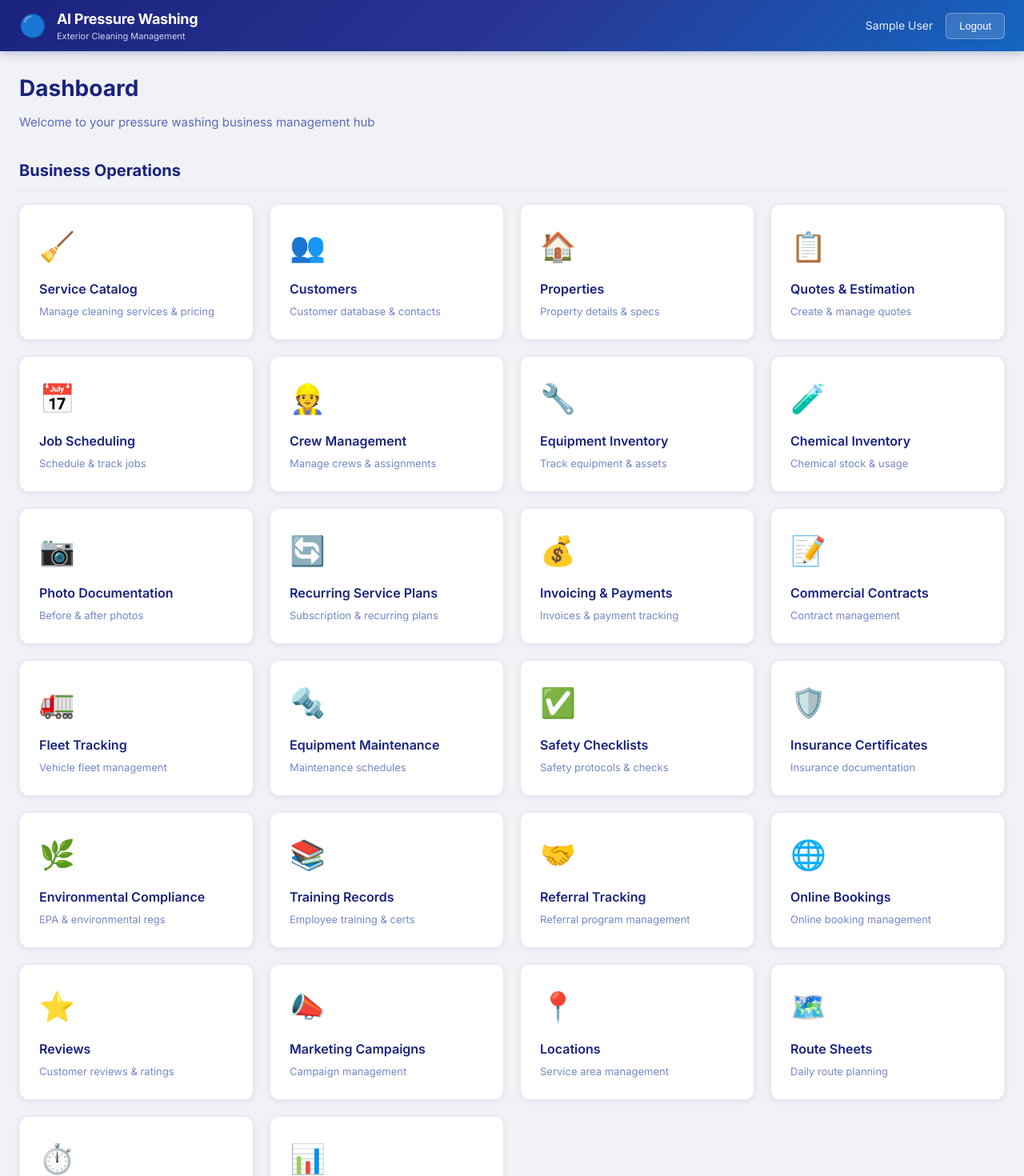
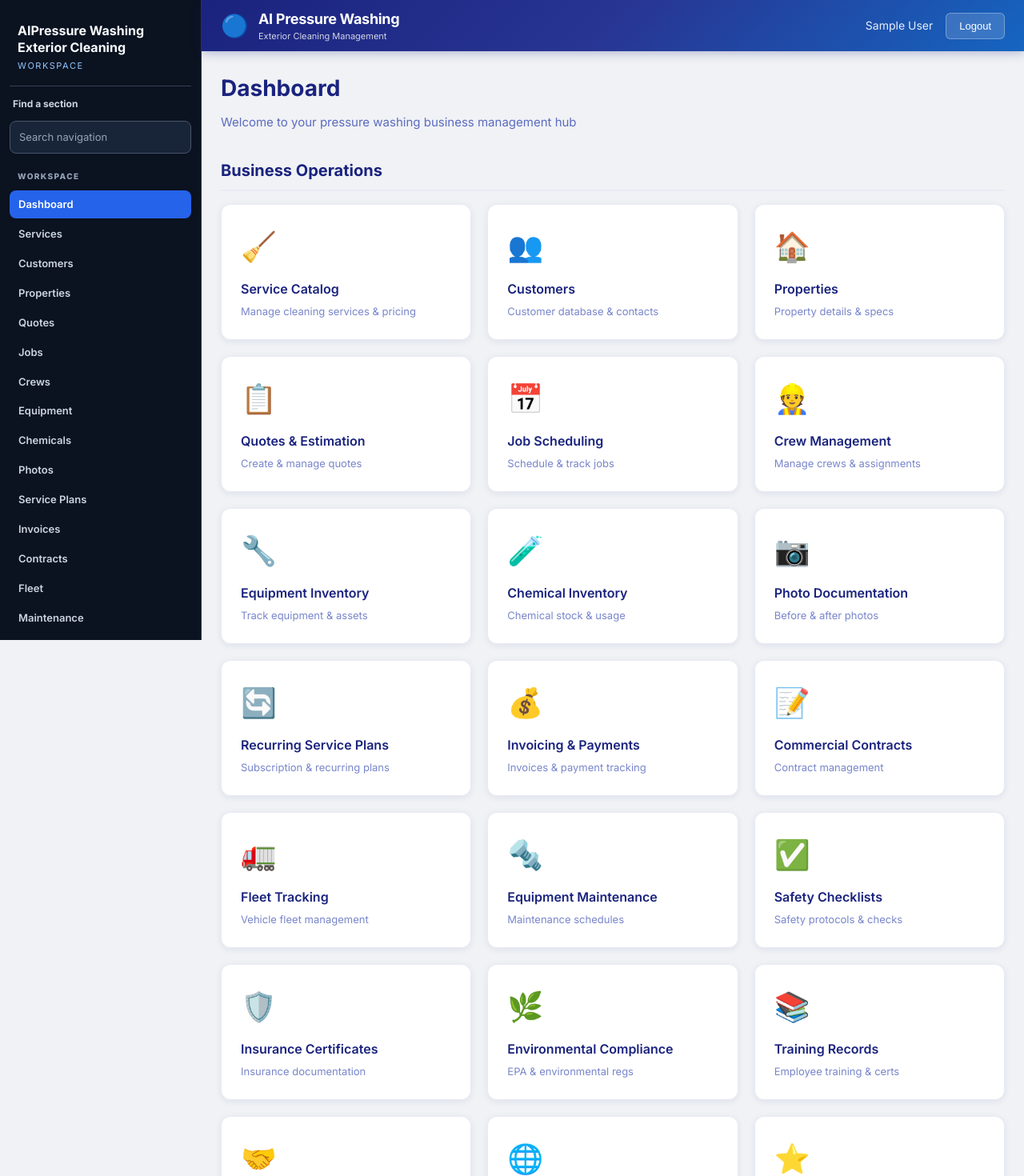
Before and after one commit to eakarsu/AIPressureWashingExteriorCleaning, a React (Create React App) app in the folder client/: page /dashboard in a window 1280 px wide. Shown: the top 1470 px of the page at 80% size. Built offline with nearby package versions, Linux system fonts and the light colour scheme; no server answers; sample sign-in values are in the browser's storage; the HTML template or start-up script is replaced by a standard one.

Commit message:
Add sidebar navigation to app workspace

```diff
--- a/client/src/App.js
+++ b/client/src/App.js
@@ -1,3 +1,4 @@
+import AppSidebar from './components/AppSidebar';
 import React, { createContext, useState, useContext, useEffect } from 'react';
 import { BrowserRouter as Router, Routes, Route, Navigate, Link, useNavigate } from 'react-router-dom';
 import Login from './pages/Login';
@@ -128,12 +129,13 @@ function Header() {
 
 function AppLayout({ children }) {
   return (
-    <>
-      <Header />
-      <main className="main-content">
-        {children}
-      </main>
-    </>
+    <div className="codex-nav-shell">
+      <AppSidebar />
+      <div className="codex-protected-main">
+        <Header />
+        <main className="main-content">{children}</main>
+      </div>
+    </div>
   );
 }
 
@@ -142,8 +144,8 @@ function App() {
     <AuthProvider>
       <Router>
         <Routes>
-        <Route path="/codex/custom-viz" element={<ProtectedRoute><CodexCustomVizFeature /></ProtectedRoute>} />
-        <Route path="/codex/operations" element={<ProtectedRoute><CodexOperationsFeature /></ProtectedRoute>} />
+        <Route path="/codex/custom-viz" element={<ProtectedRoute><AppLayout><CodexCustomVizFeature /></AppLayout></ProtectedRoute>} />
+        <Route path="/codex/operations" element={<ProtectedRoute><AppLayout><CodexOperationsFeature /></AppLayout></ProtectedRoute>} />
 
           <Route path="/login" element={<Login />} />
           <Route path="/dashboard" element={<ProtectedRoute><AppLayout><Dashboard /></AppLayout></ProtectedRoute>} />
--- /dev/null
+++ b/client/src/components/AppSidebar.css
@@ -0,0 +1,17 @@
+
+.codex-nav-shell{display:grid!important;grid-template-columns:252px minmax(0,1fr);grid-template-rows:auto minmax(0,1fr);min-height:100vh}
+.codex-nav-shell>.codex-side{grid-column:1;grid-row:1 / span 2}
+.codex-nav-shell>:not(.codex-side){grid-column:2;min-width:0}
+.codex-nav-shell .navbar-links,.codex-nav-shell .nav-links,.codex-nav-shell .navbar-nav{display:none!important}
+.codex-side{position:sticky;top:0;height:100vh;overflow:auto;padding:18px 12px;background:#0b1220;color:#f8fafc;border-right:1px solid #26364d;display:flex;flex-direction:column;gap:12px;z-index:12}
+.codex-side-brand{display:flex;flex-direction:column;gap:4px;padding:10px 10px 16px;border-bottom:1px solid #334155}
+.codex-side-brand strong{font-size:16px;line-height:1.3;overflow-wrap:anywhere}.codex-side-brand span{font-size:11px;text-transform:uppercase;letter-spacing:.14em;color:#93c5fd}
+.codex-side-search-label{font-size:12px;font-weight:700;color:#cbd5e1;padding:0 4px}
+.codex-side-search{width:100%;padding:9px 11px;border:1px solid #475569;border-radius:8px;background:#182438;color:#fff;font:inherit;font-size:13px}
+.codex-side-search::placeholder{color:#94a3b8}.codex-side-search:focus{outline:2px solid #60a5fa;outline-offset:1px}
+.codex-side-links{overflow:auto;min-height:0;padding-bottom:20px}.codex-side-group{display:flex;flex-direction:column;gap:2px;margin-bottom:14px}
+.codex-side-heading{font-size:10px;text-transform:uppercase;letter-spacing:.14em;color:#94a3b8;font-weight:800;padding:8px 10px}
+.codex-side-link{display:block;color:#cbd5e1!important;text-decoration:none!important;padding:9px 11px;border-radius:8px;font-size:13px;font-weight:600;line-height:1.3}
+.codex-side-link:hover,.codex-side-link:focus-visible{background:#1e293b;color:#fff!important}.codex-side-link.active{background:#2563eb;color:#fff!important}
+.codex-side-empty{color:#cbd5e1;font-size:13px;padding:8px 11px}
+@media(max-width:800px){.codex-nav-shell{grid-template-columns:minmax(0,1fr);grid-template-rows:auto auto minmax(0,1fr)}.codex-nav-shell>.codex-side{grid-column:1;grid-row:1;position:relative;height:auto;max-height:280px}.codex-nav-shell>:not(.codex-side){grid-column:1}}
--- /dev/null
+++ b/client/src/components/AppSidebar.jsx
@@ -0,0 +1,66 @@
+import React, { useState } from 'react';
+import { NavLink } from 'react-router-dom';
+import './AppSidebar.css';
+
+const LINKS = [
+  { to: '/codex/custom-viz', label: 'Custom Viz', group: 'Insights' },
+  { to: '/codex/operations', label: 'Operations', group: 'Insights' },
+  { to: '/dashboard', label: 'Dashboard', group: 'Workspace' },
+  { to: '/services', label: 'Services', group: 'Workspace' },
+  { to: '/customers', label: 'Customers', group: 'Workspace' },
+  { to: '/properties', label: 'Properties', group: 'Workspace' },
+  { to: '/quotes', label: 'Quotes', group: 'Workspace' },
+  { to: '/jobs', label: 'Jobs', group: 'Workspace' },
+  { to: '/crews', label: 'Crews', group: 'Workspace' },
+  { to: '/equipment', label: 'Equipment', group: 'Workspace' },
+  { to: '/chemicals', label: 'Chemicals', group: 'Workspace' },
+  { to: '/photos', label: 'Photos', group: 'Workspace' },
+  { to: '/service-plans', label: 'Service Plans', group: 'Workspace' },
+  { to: '/invoices', label: 'Invoices', group: 'Workspace' },
+  { to: '/contracts', label: 'Contracts', group: 'Workspace' },
+  { to: '/fleet', label: 'Fleet', group: 'Workspace' },
+  { to: '/maintenance', label: 'Maintenance', group: 'Workspace' },
+  { to: '/safety', label: 'Safety', group: 'Workspace' },
+  { to: '/insurance', label: 'Insurance', group: 'Workspace' },
+  { to: '/environmental', label: 'Environmental', group: 'Workspace' },
+  { to: '/training', label: 'Training', group: 'Workspace' },
+  { to: '/referrals', label: 'Referrals', group: 'Workspace' },
+  { to: '/bookings', label: 'Bookings', group: 'Workspace' },
+  { to: '/reviews', label: 'Reviews', group: 'Workspace' },
+  { to: '/marketing', label: 'Marketing', group: 'Workspace' },
+  { to: '/locations', label: 'Locations', group: 'Workspace' },
+  { to: '/route-sheets', label: 'Route Sheets', group: 'Workspace' },
+  { to: '/time-tracking', label: 'Time Tracking', group: 'Workspace' },
+  { to: '/reports', label: 'Reports', group: 'Workspace' },
+  { to: '/ai/quote-estimator', label: 'Quote Estimator', group: 'AI tools' },
+  { to: '/ai/chemical-advisor', label: 'Chemical Advisor', group: 'AI tools' },
+  { to: '/ai/weather-scheduler', label: 'Weather Scheduler', group: 'AI tools' },
+  { to: '/ai/marketing-generator', label: 'Marketing Generator', group: 'AI tools' },
+  { to: '/ai/upsell-advisor', label: 'Upsell Advisor', group: 'AI tools' },
+  { to: '/ai/quote-generator', label: 'Quote Generator', group: 'AI tools' },
+  { to: '/ai/route-optimizer', label: 'Route Optimizer', group: 'AI tools' },
+  { to: '/ai/weather-schedule', label: 'Weather Schedule', group: 'AI tools' },
+  { to: '/ai/equipment-maintenance-predict', label: 'Equipment Maintenance Predict', group: 'AI tools' },
+  { to: '/ai/customer-churn-predict', label: 'Customer Churn Predict', group: 'AI tools' },
+  { to: '/', label: 'Dashboard', group: 'Workspace' },
+];
+
+export default function AppSidebar() {
+  const [query, setQuery] = useState('');
+  const visible = LINKS.filter(link => link.label.toLowerCase().includes(query.toLowerCase().trim()));
+  return <aside className="codex-side" aria-label="Application navigation">
+    <div className="codex-side-brand"><strong>AIPressure Washing Exterior Cleaning</strong><span>Workspace</span></div>
+    <label className="codex-side-search-label" htmlFor="codex-side-search">Find a section</label>
+    <input id="codex-side-search" className="codex-side-search" value={query} onChange={event => setQuery(event.target.value)} placeholder="Search navigation" />
+    <nav className="codex-side-links" aria-label="Sections">
+      {['Workspace', 'AI tools', 'Insights'].map(group => {
+        const items = visible.filter(link => link.group === group);
+        return items.length ? <div className="codex-side-group" key={group}>
+          <span className="codex-side-heading">{group}</span>
+          {items.map(link => <NavLink key={link.to} to={link.to} end={link.to === '/'} className={({ isActive }) => `codex-side-link${isActive ? ' active' : ''}`}>{link.label}</NavLink>)}
+        </div> : null;
+      })}
+      {visible.length === 0 && <p className="codex-side-empty">No matching sections</p>}
+    </nav>
+  </aside>;
+}
```
